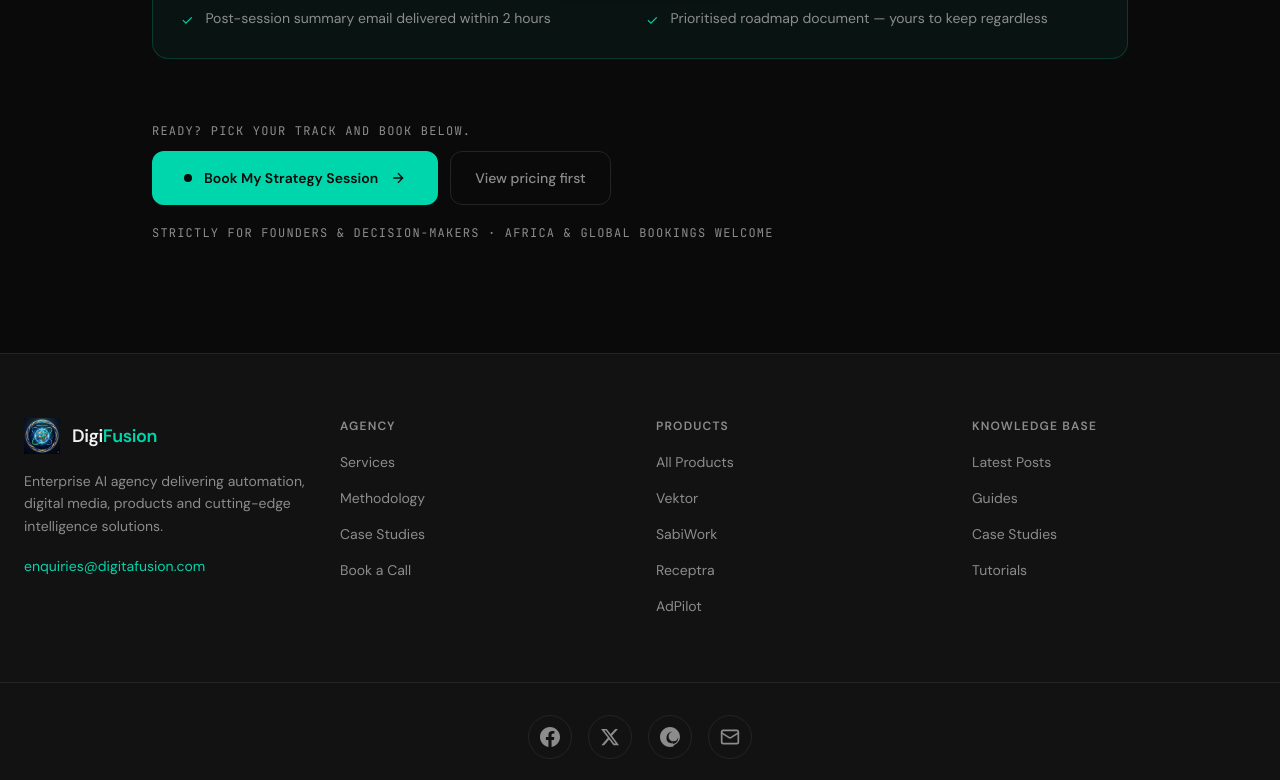
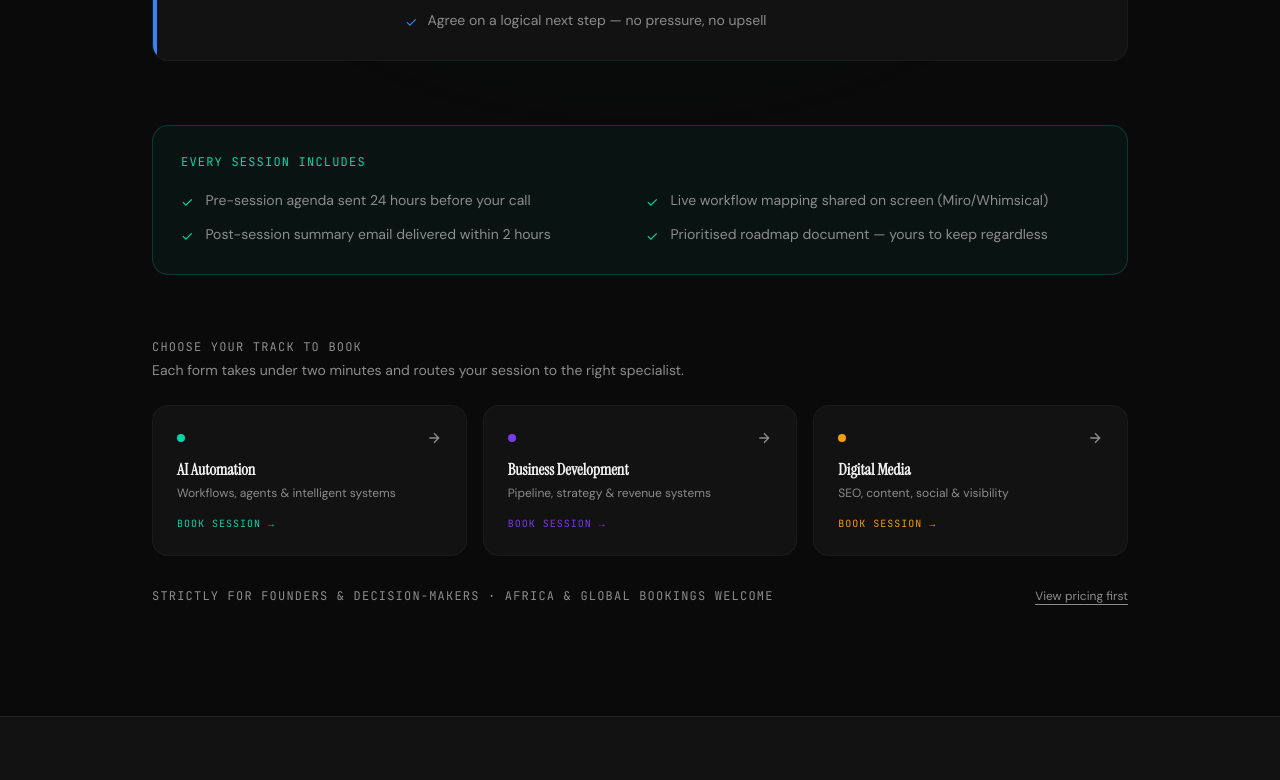
Before and after one commit to TheLionKing7/digifusion, a Next.js app: page /agency/booking in a window 1280 px wide. Shown: the part 1600-2380 px from the top of the page. Built offline with nearby package versions, Linux system fonts and the light colour scheme; no server answers.

Commit message:
feat: rename VA to Aria, fix booking dropdown with all 3 Tally links

```diff
--- a/app/agency/booking/page.tsx
+++ b/app/agency/booking/page.tsx
@@ -128,6 +128,16 @@ export default function BookingPage() {
           with a concrete deliverable — regardless of whether you hire us.
         </p>
 
+        {/* ── Pre-session reassurance ── */}
+        <div className="mb-14 p-6 rounded-2xl bg-surface border border-border/50 border-l-2 border-l-accent/60">
+          <p className="text-sm font-mono text-accent tracking-widest uppercase mb-3">Before we meet</p>
+          <p className="text-base text-foreground leading-relaxed max-w-2xl">
+            You won't arrive at a blank slate. We map your situation against our framework
+            in advance and come prepared with a draft scope — so the session produces
+            a real roadmap, not a list of follow-up questions.
+          </p>
+        </div>
+
         {/* ── Service Track Selector ── */}
         <div className="mb-16">
           <p className="text-xs font-mono text-accent tracking-widest uppercase mb-6">
@@ -221,35 +231,95 @@ export default function BookingPage() {
         </div>
 
         {/* ── CTA Block ── */}
-        <div className="flex flex-col items-start gap-5">
+        <div className="flex flex-col gap-6">
           <div>
-            <p className="text-xs font-mono text-muted uppercase tracking-widest mb-3">
-              Ready? Pick your track and book below.
+            <p className="text-xs font-mono text-muted uppercase tracking-widest mb-1">
+              Choose your track to book
             </p>
-            <div className="flex flex-wrap gap-3">
+            <p className="text-sm text-muted leading-relaxed max-w-xl">
+              Each form takes under two minutes and routes your session to the right specialist.
+            </p>
+          </div>
+
+          <div className="grid sm:grid-cols-3 gap-4">
+            {/* AI Automation */}
             <a
               href="https://tally.so/r/2ED80A"
               target="_blank"
               rel="noopener noreferrer"
-                className="group inline-flex items-center gap-3 px-8 py-4 text-sm font-semibold rounded-lg bg-accent text-background hover:bg-accent-dim transition-all active:scale-[0.98]"
+              className="group flex flex-col gap-3 p-6 rounded-2xl bg-surface border border-border/50 hover:border-[#00d4aa]/40 hover:bg-[#00d4aa]/5 transition-all active:scale-[0.98]"
             >
-                <span className="w-2 h-2 rounded-full bg-background animate-pulse" />
-                Book My Strategy Session
-                <svg className="w-4 h-4 group-hover:translate-x-1 transition-transform" viewBox="0 0 24 24" fill="none" stroke="currentColor" strokeWidth="2">
+              <div className="flex items-center justify-between">
+                <span className="w-2 h-2 rounded-full bg-[#00d4aa]" />
+                <svg className="w-4 h-4 text-muted group-hover:text-[#00d4aa] group-hover:translate-x-0.5 transition-all" viewBox="0 0 24 24" fill="none" stroke="currentColor" strokeWidth="2">
                   <path d="M5 12h14M12 5l7 7-7 7" />
                 </svg>
+              </div>
+              <div>
+                <p className="font-serif font-bold text-foreground mb-0.5">AI Automation</p>
+                <p className="text-xs text-muted leading-relaxed">Workflows, agents &amp; intelligent systems</p>
+              </div>
+              <span className="text-[10px] font-mono text-[#00d4aa] tracking-widest uppercase">
+                Book session →
+              </span>
             </a>
+
+            {/* Business Development */}
+            <a
+              href="https://tally.so/r/VLDMkg"
+              target="_blank"
+              rel="noopener noreferrer"
+              className="group flex flex-col gap-3 p-6 rounded-2xl bg-surface border border-border/50 hover:border-[#7c3aed]/40 hover:bg-[#7c3aed]/5 transition-all active:scale-[0.98]"
+            >
+              <div className="flex items-center justify-between">
+                <span className="w-2 h-2 rounded-full bg-[#7c3aed]" />
+                <svg className="w-4 h-4 text-muted group-hover:text-[#7c3aed] group-hover:translate-x-0.5 transition-all" viewBox="0 0 24 24" fill="none" stroke="currentColor" strokeWidth="2">
+                  <path d="M5 12h14M12 5l7 7-7 7" />
+                </svg>
+              </div>
+              <div>
+                <p className="font-serif font-bold text-foreground mb-0.5">Business Development</p>
+                <p className="text-xs text-muted leading-relaxed">Pipeline, strategy &amp; revenue systems</p>
+              </div>
+              <span className="text-[10px] font-mono text-[#7c3aed] tracking-widest uppercase">
+                Book session →
+              </span>
+            </a>
+
+            {/* Digital Media */}
+            <a
+              href="https://tally.so/r/EkN0xr"
+              target="_blank"
+              rel="noopener noreferrer"
+              className="group flex flex-col gap-3 p-6 rounded-2xl bg-surface border border-border/50 hover:border-[#f59e0b]/40 hover:bg-[#f59e0b]/5 transition-all active:scale-[0.98]"
+            >
+              <div className="flex items-center justify-between">
+                <span className="w-2 h-2 rounded-full bg-[#f59e0b]" />
+                <svg className="w-4 h-4 text-muted group-hover:text-[#f59e0b] group-hover:translate-x-0.5 transition-all" viewBox="0 0 24 24" fill="none" stroke="currentColor" strokeWidth="2">
+                  <path d="M5 12h14M12 5l7 7-7 7" />
+                </svg>
+              </div>
+              <div>
+                <p className="font-serif font-bold text-foreground mb-0.5">Digital Media</p>
+                <p className="text-xs text-muted leading-relaxed">SEO, content, social &amp; visibility</p>
+              </div>
+              <span className="text-[10px] font-mono text-[#f59e0b] tracking-widest uppercase">
+                Book session →
+              </span>
+            </a>
+          </div>
+
+          <div className="flex flex-wrap items-center justify-between gap-4 pt-2">
+            <p className="text-xs font-mono text-muted tracking-widest uppercase">
+              Strictly for founders &amp; decision-makers · Africa &amp; global bookings welcome
+            </p>
             <Link
               href="/agency/services"
-                className="inline-flex items-center gap-2 px-6 py-4 text-sm font-medium rounded-lg border border-border text-muted hover:text-foreground hover:border-accent/40 transition-all"
+              className="text-xs text-muted hover:text-foreground underline underline-offset-4 transition-colors"
             >
               View pricing first
             </Link>
           </div>
-          </div>
-          <p className="text-xs font-mono text-muted tracking-widest uppercase">
-            Strictly for founders &amp; decision-makers · Africa &amp; global bookings welcome
-          </p>
         </div>
 
       </div>
--- a/app/agency/methodology/page.tsx
+++ b/app/agency/methodology/page.tsx
@@ -243,6 +243,11 @@ export default function MethodologyPage() {
             The DigiFusion{' '}
             <span className="text-accent">Engagement Model</span>
           </h1>
+          <p className="text-xl md:text-2xl text-foreground/90 font-serif leading-snug max-w-3xl mb-5">
+            We are the only agency that runs your engagement on a documented, proprietary framework —
+            so you see exactly what we are doing, why we are doing it, and what it should return
+            before the work begins.
+          </p>
           <p className="text-lg md:text-xl text-muted max-w-2xl leading-relaxed mb-8">
             A 4-phase diagnostic and delivery framework that starts with your real numbers
             — not a generic playbook. Every recommendation is tied to a payback timeline before a single hour of build time begins.
--- a/components/ui/AssistantChat.tsx
+++ b/components/ui/AssistantChat.tsx
@@ -49,7 +49,7 @@ const CHAT_URL   = `${API_BASE}/api/agents/assistant/chat`;
 const LEAD_URL   = `${API_BASE}/api/agents/assistant/lead`;
 const INTAKE_URL = `${API_BASE}/api/agents/assistant/intake`;
 
-const WELCOME = "Hi there 👋 I'm the DigiFusion assistant. I can help you understand our frameworks, services, and whether we're the right fit. What brings you here today?";
+const WELCOME = "Hi there 👋 I'm Aria from DigiFusion. I can help you understand our frameworks, services, and whether we're the right fit. What brings you here today?";
 
 // ── Proprietary Knowledge Base ─────────────────────────────────────────────
 // Injected into every conversation so the VA can answer framework questions
@@ -393,7 +393,7 @@ export function AssistantChat() {
             </svg>
           </div>
           <div className="flex-1 min-w-0">
-            <p className="text-sm font-semibold text-foreground leading-none">DigiFusion Assistant</p>
+            <p className="text-sm font-semibold text-foreground leading-none">Aria</p>
             <p className="text-xs text-accent mt-0.5 flex items-center gap-1">
               <span className="w-1.5 h-1.5 rounded-full bg-accent inline-block animate-pulse" />
               Online now
--- a/components/ui/booking-dropdown.tsx
+++ b/components/ui/booking-dropdown.tsx
@@ -1,7 +1,6 @@
 'use client';
 
 import { useState, useRef, useEffect } from 'react';
-import Link from 'next/link';
 
 interface BookingDropdownProps {
   /** Visual size — 'lg' matches the hero primary CTA, 'md' matches CTA section */
@@ -52,9 +51,11 @@ export function BookingDropdown({
       {/* Dropdown panel */}
       {open && (
         <div className="absolute left-0 top-full mt-2 z-50 w-72 rounded-xl bg-surface border border-border shadow-2xl overflow-hidden animate-fade-in">
-          {/* Automation option */}
-          <Link
-            href="/agency/booking"
+          {/* AI Automation option */}
+          <a
+            href="https://tally.so/r/2ED80A"
+            target="_blank"
+            rel="noopener noreferrer"
             onClick={() => setOpen(false)}
             className="group flex items-start gap-4 px-5 py-4 hover:bg-surface-light transition-colors border-b border-border"
           >
@@ -68,33 +69,66 @@ export function BookingDropdown({
             <div className="flex-1 min-w-0">
               <div className="flex items-center justify-between gap-2">
                 <span className="text-sm font-semibold text-foreground group-hover:text-accent transition-colors">
-                  SaaS &amp; Automation
+                  AI Automation
                 </span>
                 <svg className="w-3.5 h-3.5 text-muted group-hover:translate-x-0.5 transition-transform" viewBox="0 0 24 24" fill="none" stroke="currentColor" strokeWidth="2">
                   <path d="M5 12h14M12 5l7 7-7 7"/>
                 </svg>
               </div>
               <p className="text-xs text-muted mt-0.5 leading-relaxed">
-                AI agents, workflow automation &amp; custom SaaS strategy
+                Workflows, agents &amp; intelligent systems
               </p>
             </div>
-          </Link>
+          </a>
+
+          {/* Business Development option */}
+          <a
+            href="https://tally.so/r/VLDMkg"
+            target="_blank"
+            rel="noopener noreferrer"
+            onClick={() => setOpen(false)}
+            className="group flex items-start gap-4 px-5 py-4 hover:bg-surface-light transition-colors border-b border-border"
+          >
+            <div className="mt-0.5 flex-shrink-0 w-8 h-8 rounded-lg bg-[#7c3aed]/10 flex items-center justify-center">
+              <svg className="w-4 h-4 text-[#7c3aed]" viewBox="0 0 24 24" fill="none" stroke="currentColor" strokeWidth="1.8">
+                <path d="M17 21v-2a4 4 0 0 0-4-4H5a4 4 0 0 0-4 4v2"/>
+                <circle cx="9" cy="7" r="4"/>
+                <path d="M23 21v-2a4 4 0 0 0-3-3.87"/>
+                <path d="M16 3.13a4 4 0 0 1 0 7.75"/>
+              </svg>
+            </div>
+            <div className="flex-1 min-w-0">
+              <div className="flex items-center justify-between gap-2">
+                <span className="text-sm font-semibold text-foreground group-hover:text-[#7c3aed] transition-colors">
+                  Business Development
+                </span>
+                <svg className="w-3.5 h-3.5 text-muted group-hover:translate-x-0.5 transition-transform" viewBox="0 0 24 24" fill="none" stroke="currentColor" strokeWidth="2">
+                  <path d="M5 12h14M12 5l7 7-7 7"/>
+                </svg>
+              </div>
+              <p className="text-xs text-muted mt-0.5 leading-relaxed">
+                Pipeline, strategy &amp; revenue systems
+              </p>
+            </div>
+          </a>
 
           {/* Digital Media option */}
-          <Link
-            href="/agency/booking/digital-media"
+          <a
+            href="https://tally.so/r/EkN0xr"
+            target="_blank"
+            rel="noopener noreferrer"
             onClick={() => setOpen(false)}
             className="group flex items-start gap-4 px-5 py-4 hover:bg-surface-light transition-colors"
           >
-            <div className="mt-0.5 flex-shrink-0 w-8 h-8 rounded-lg bg-[#7c3aed]/10 flex items-center justify-center">
-              <svg className="w-4 h-4 text-[#7c3aed]" viewBox="0 0 24 24" fill="none" stroke="currentColor" strokeWidth="1.8">
+            <div className="mt-0.5 flex-shrink-0 w-8 h-8 rounded-lg bg-[#f59e0b]/10 flex items-center justify-center">
+              <svg className="w-4 h-4 text-[#f59e0b]" viewBox="0 0 24 24" fill="none" stroke="currentColor" strokeWidth="1.8">
                 <path d="M15 10l4.553-2.069A1 1 0 0 1 21 8.82v6.36a1 1 0 0 1-1.447.89L15 14"/>
                 <rect x="1" y="6" width="14" height="12" rx="2"/>
               </svg>
             </div>
             <div className="flex-1 min-w-0">
               <div className="flex items-center justify-between gap-2">
-                <span className="text-sm font-semibold text-foreground group-hover:text-[#7c3aed] transition-colors">
+                <span className="text-sm font-semibold text-foreground group-hover:text-[#f59e0b] transition-colors">
                   Digital Media
                 </span>
                 <svg className="w-3.5 h-3.5 text-muted group-hover:translate-x-0.5 transition-transform" viewBox="0 0 24 24" fill="none" stroke="currentColor" strokeWidth="2">
@@ -102,10 +136,10 @@ export function BookingDropdown({
                 </svg>
               </div>
               <p className="text-xs text-muted mt-0.5 leading-relaxed">
-                Content strategy, brand storytelling &amp; audience growth
+                SEO, content, social &amp; visibility
               </p>
             </div>
-          </Link>
+          </a>
         </div>
       )}
     </div>
```
Also changed, not shown: app/agency/page.tsx (+11 -0 lines). Lines whose indentation alone changed are shown as unchanged.
